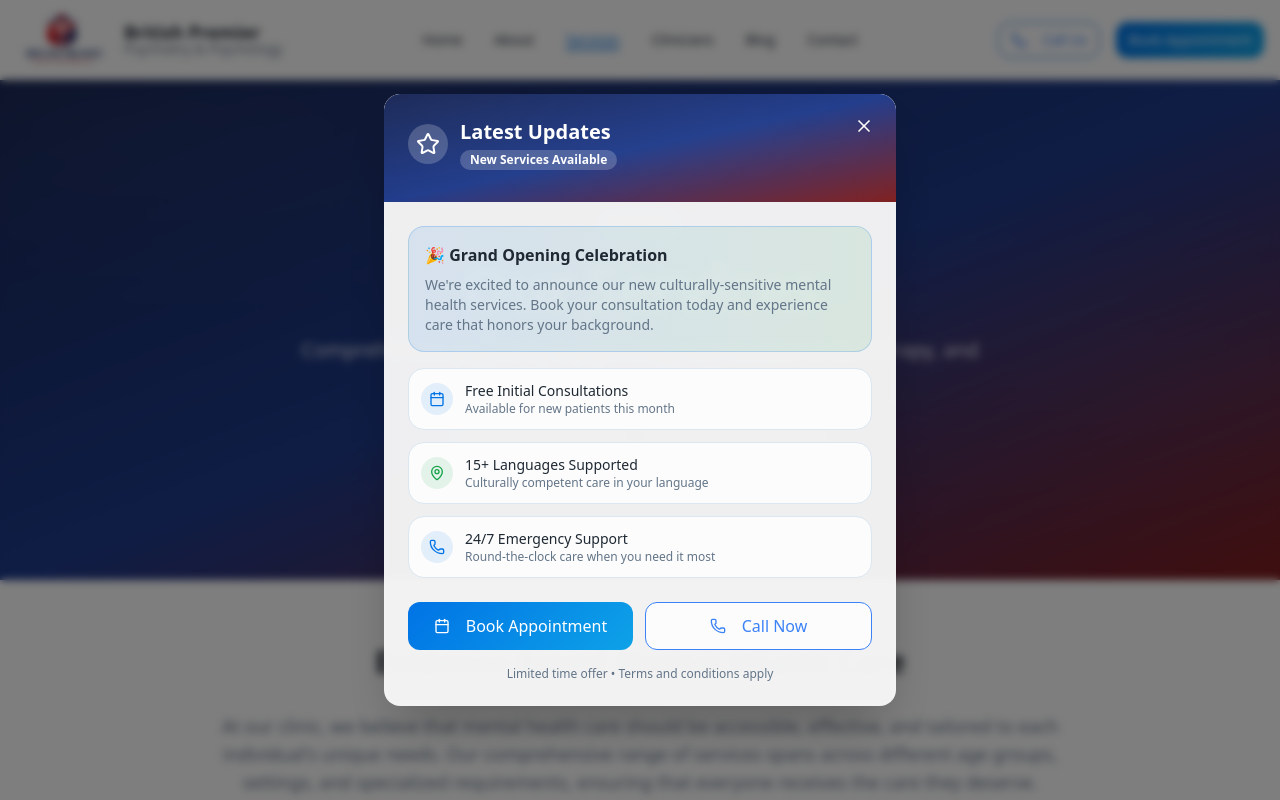
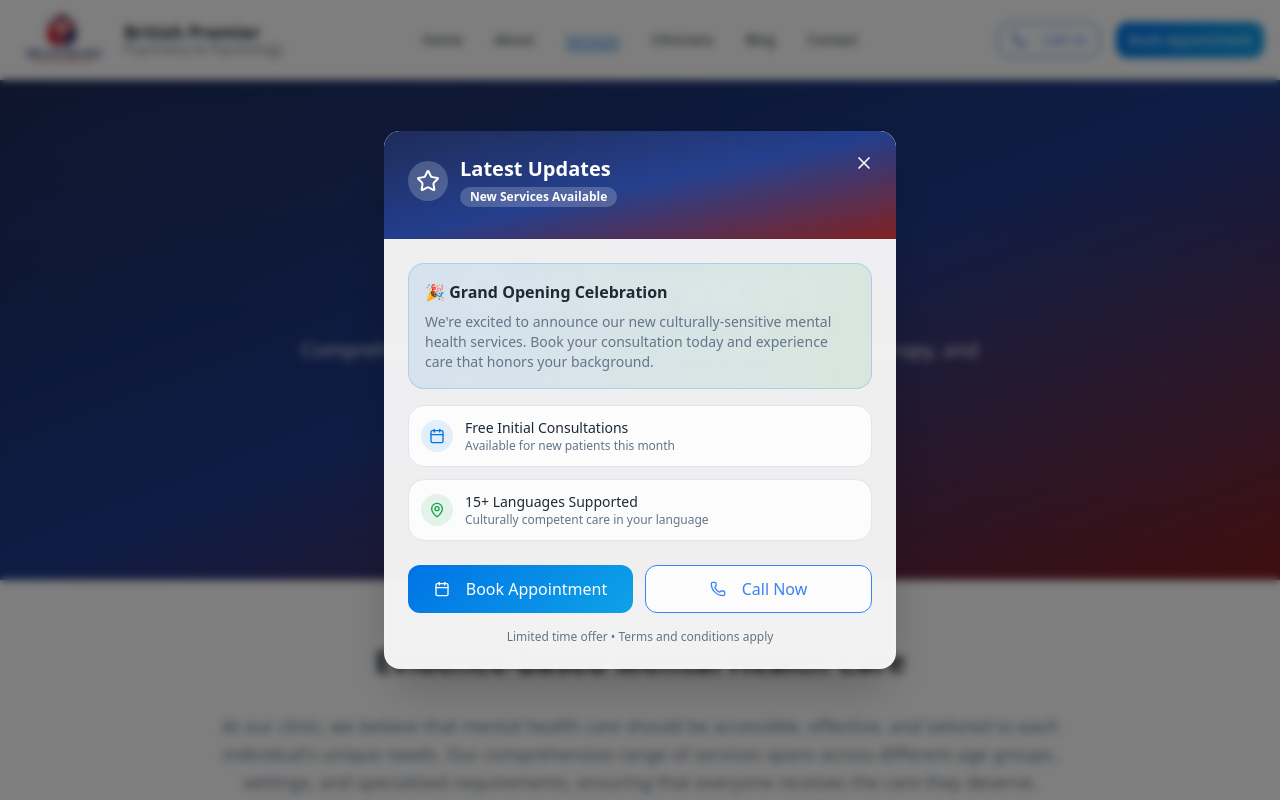
Before and after one commit to rxaxhim/British-Premier-Clinic, a React (Vite) app: page /British-Premier-Clinic/services in a window 1280 px wide. Shown: the top 800 px of the page. Built offline with nearby package versions, Linux system fonts and the light colour scheme.

Commit message:
removed emergency support from popup

```diff
--- a/src/components/PromoPopup.tsx
+++ b/src/components/PromoPopup.tsx
@@ -99,7 +99,7 @@ const PromoPopup = ({ isOpen, onClose }: PromoPopupProps) => {
                   </div>
                 </div>
 
-                <div className="flex items-center gap-3 p-2.5 sm:p-3 bg-background rounded-lg border">
+                {/* <div className="flex items-center gap-3 p-2.5 sm:p-3 bg-background rounded-lg border">
                   <div className="bg-primary/10 p-1.5 sm:p-2 rounded-full">
                     <Phone className="h-4 w-4 text-primary" />
                   </div>
@@ -107,7 +107,7 @@ const PromoPopup = ({ isOpen, onClose }: PromoPopupProps) => {
                     <p className="font-medium text-[13px] sm:text-sm leading-tight">24/7 Emergency Support</p>
                     <p className="text-[12px] sm:text-xs text-muted-foreground">Round-the-clock care when you need it most</p>
                   </div>
-                </div>
+                </div> */}
               </div>
             </div>
 
```
